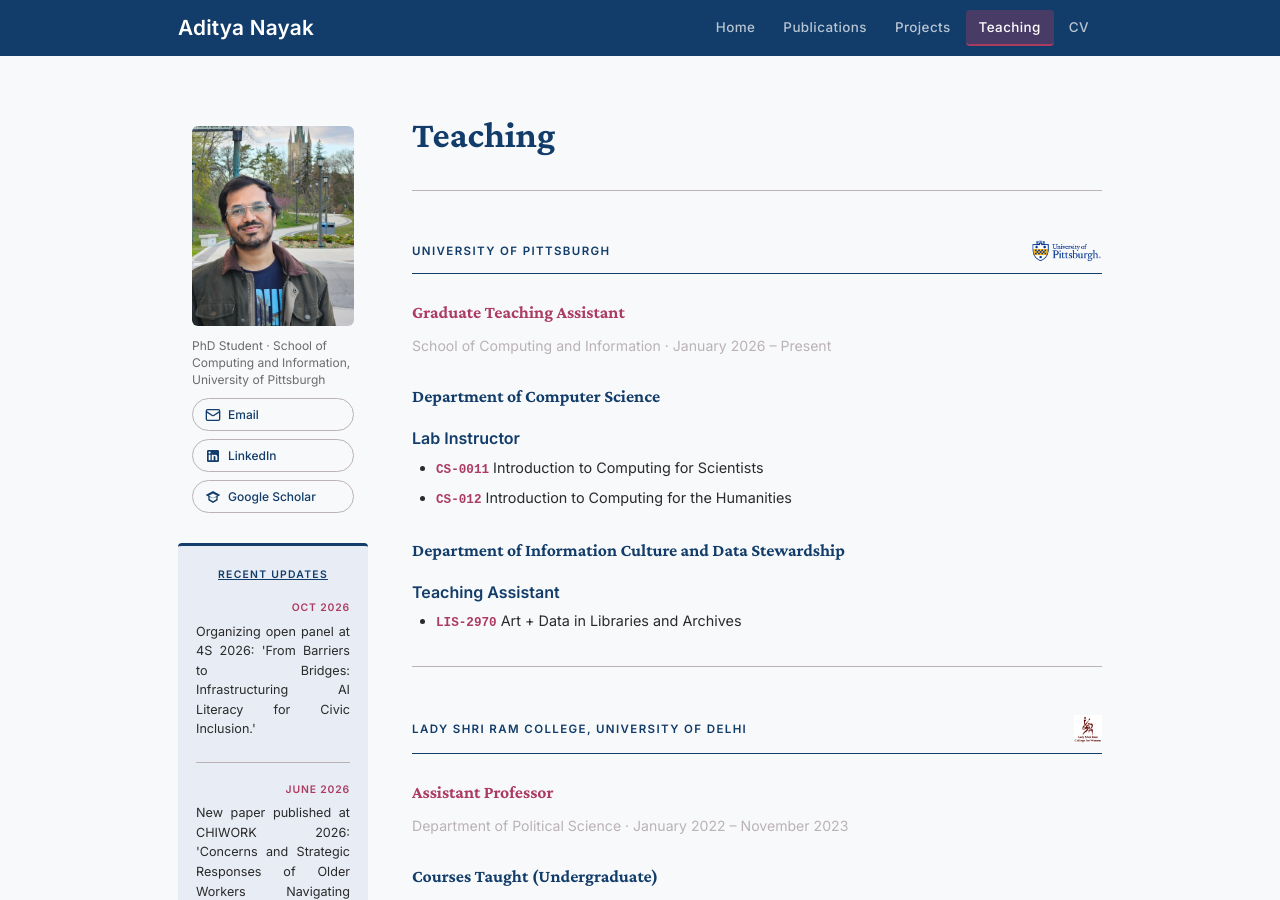
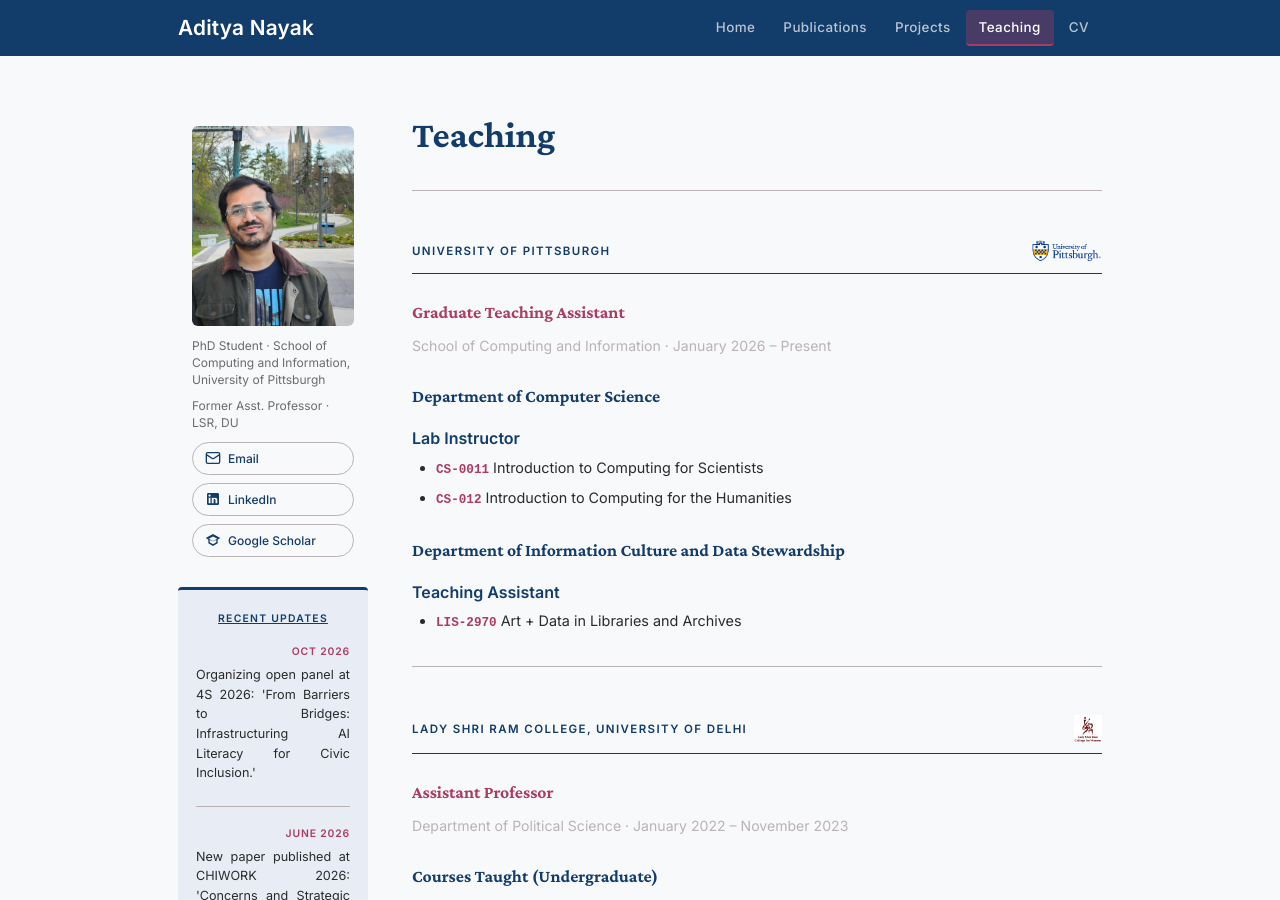
Before and after one commit to adityanayak-info/adityanayak-info.github.io, a Jekyll site: the page built from teaching.md, in a window 1280 px wide and 900 px high. Built offline with Jekyll 4.4.1, drawn with Linux system fonts in a browser that asks for light colours.

Commit message:
Update default.html

```diff
--- a/_layouts/default.html
+++ b/_layouts/default.html
@@ -151,6 +151,7 @@
     <div class="left-sidebar-profile">
       <img src="{{ '/assets/img/FIMS.jpg' | relative_url }}" alt="Aditya Nayak">
       <p style="font-size:0.75rem;color:var(--text-muted);line-height:1.4;margin:8px 0 10px;">PhD Student · School of Computing and Information, University of Pittsburgh</p>
+      <p style="font-size:0.75rem;color:var(--text-muted);line-height:1.4;margin:8px 0 10px;">Former Asst. Professor · LSR, DU</p>
       <div class="left-sidebar-buttons">
         <a href="mailto:aditya.nayak@pitt.edu" aria-label="Email">
           <svg viewBox="0 0 24 24" fill="none" stroke="#123C69" stroke-width="2" width="16" height="16" aria-hidden="true"><rect x="2" y="4" width="20" height="16" rx="2"/><path d="m22 7-8.97 5.7a1.94 1.94 0 0 1-2.06 0L2 7"/></svg>
```
